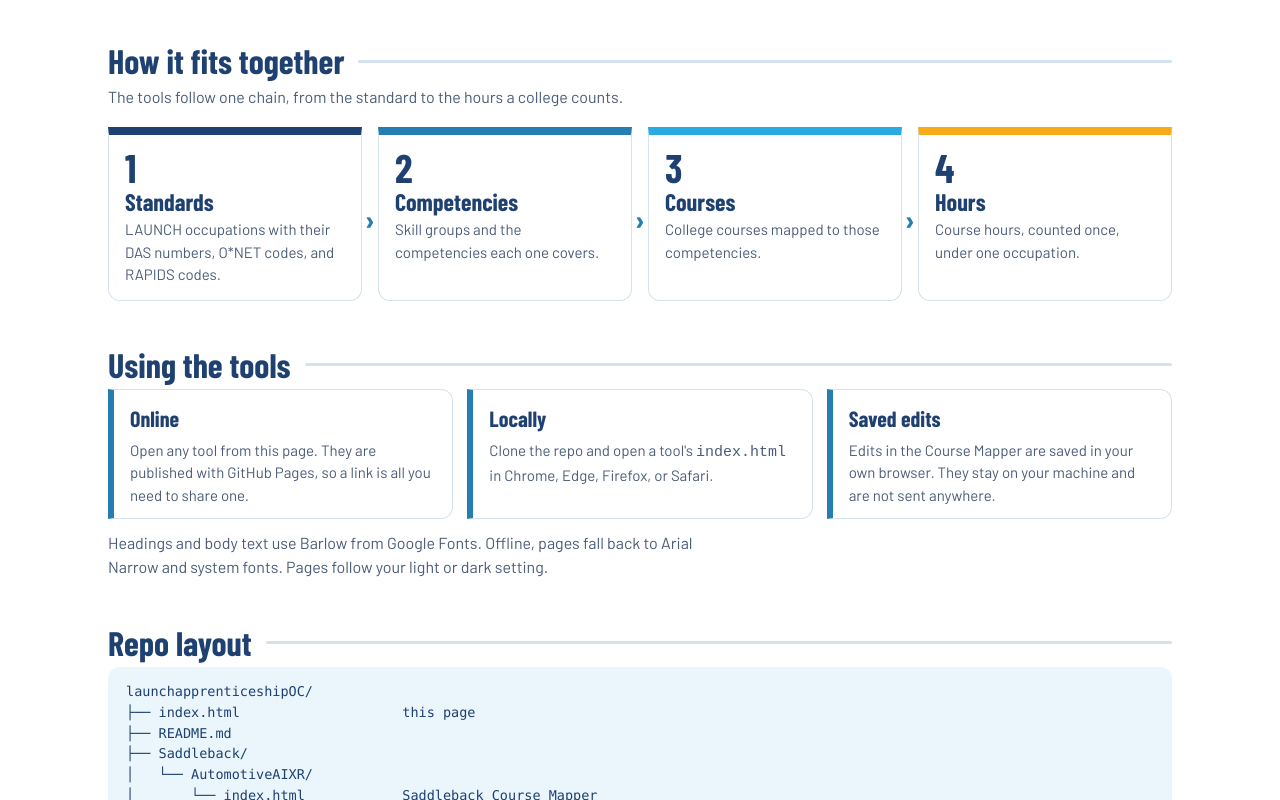
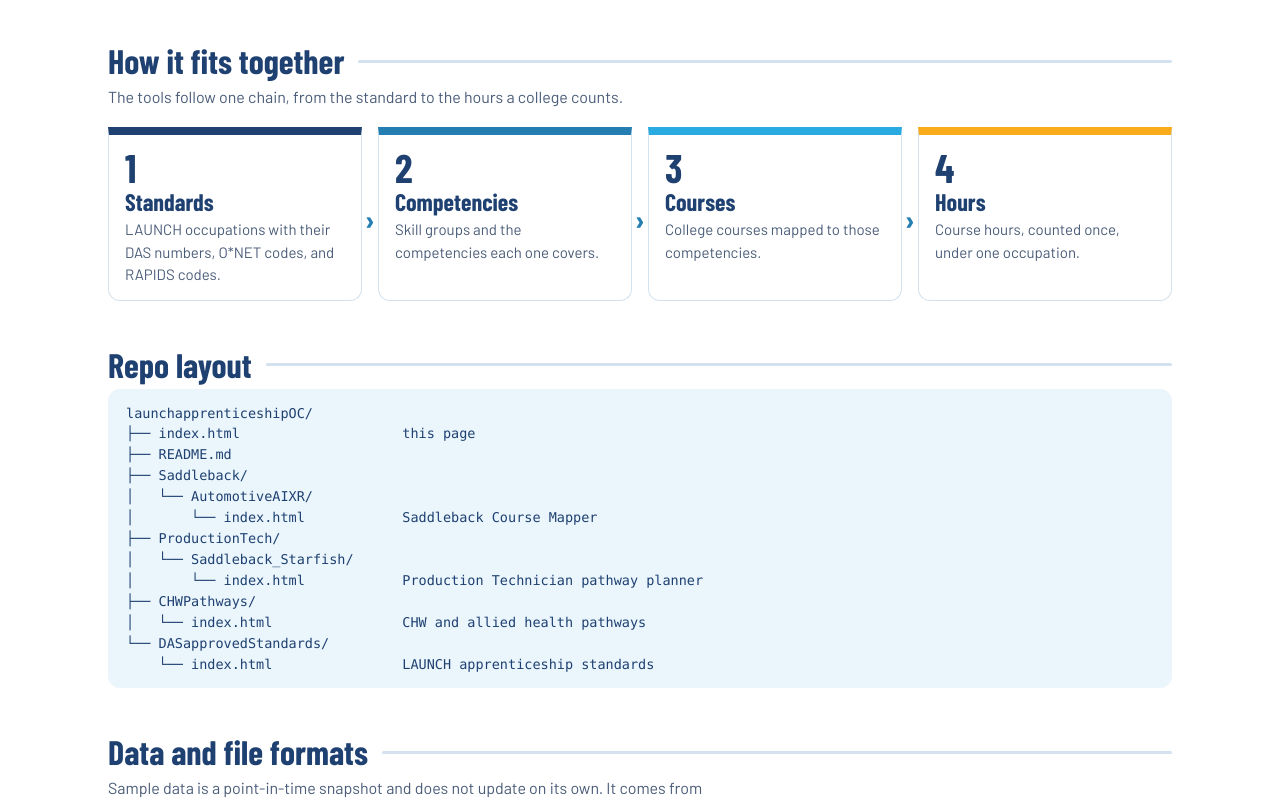
Before and after one commit to launchapprenticeshipOC/launchapprenticeshipOC, a plain HTML site: page index.html in a window 1280 px wide. Shown: the part 1202-2002 px from the top of the page. Drawn offline with nearby package versions, Linux system fonts and the light colour scheme.

Commit message:
Update index.html

```diff
--- a/index.html
+++ b/index.html
@@ -102,7 +102,7 @@ footer{margin-top:50px;padding-top:16px;border-top:4px solid var(--orange);color
       <h1>Apprenticeship Mapping Tools</h1>
       <p class="lede">Browser-based tools for mapping community college programs and courses to apprenticeship standards. Each tool is a single page, so there is nothing to install.</p>
       <nav class="jump" aria-label="On this page">
-        <a href="#tools">Tools</a><a href="#fit">How it fits</a><a href="#using">Using the tools</a><a href="#layout">Repo layout</a><a href="#data">Data formats</a><a href="#design">Design</a>
+        <a href="#tools">Tools</a><a href="#fit">How it fits</a><a href="#layout">Repo layout</a><a href="#data">Data formats</a><a href="#design">Design</a>
       </nav>
     </div>
   </header>
@@ -206,16 +206,6 @@ footer{margin-top:50px;padding-top:16px;border-top:4px solid var(--orange);color
     </div>
   </section>
 
-  <section id="using">
-    <h2>Using the tools</h2>
-    <div class="three">
-      <div class="box"><h3>Online</h3><p>Open any tool from this page. They are published with GitHub Pages, so a link is all you need to share one.</p></div>
-      <div class="box"><h3>Locally</h3><p>Clone the repo and open a tool's <code>index.html</code> in Chrome, Edge, Firefox, or Safari.</p></div>
-      <div class="box"><h3>Saved edits</h3><p>Edits in the Course Mapper are saved in your own browser. They stay on your machine and are not sent anywhere.</p></div>
-    </div>
-    <p class="sub" style="margin-top:12px">Headings and body text use Barlow from Google Fonts. Offline, pages fall back to Arial Narrow and system fonts. Pages follow your light or dark setting.</p>
-  </section>
-
   <section id="layout">
     <h2>Repo layout</h2>
     <pre>launchapprenticeshipOC/
```
